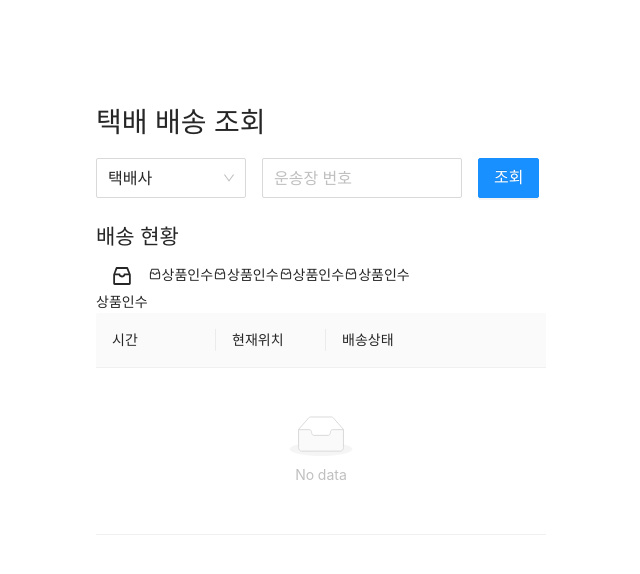
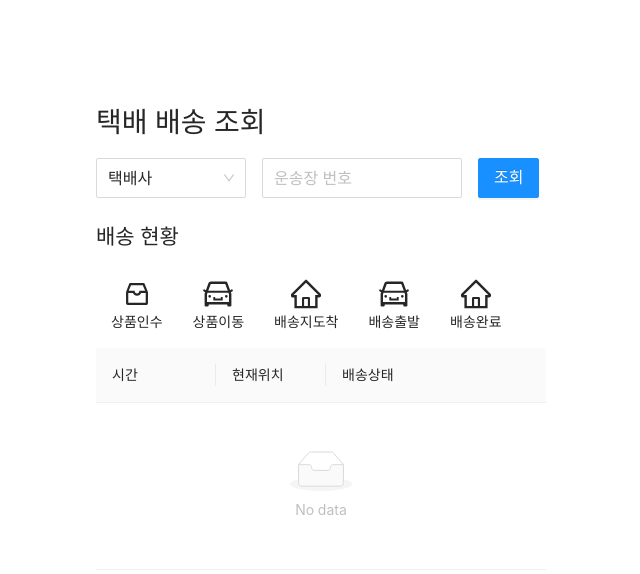
Before and after one commit to jeonjaekyun/testTrackingService_client, a React (Create React App) app: page / in a window 1280 px wide. Shown: the top 574 px of the page, without its empty margins (319-959 px from the left). Built offline with nearby package versions, Linux system fonts and the light colour scheme.

Commit message:
배송현황 이미지 추가

```diff
--- a/src/App.js
+++ b/src/App.js
@@ -1,7 +1,7 @@
 import React, { useState } from 'react';
 import './App.css';
 import "antd/dist/antd.css";
-import {CarOutlined, InboxOutlined, HomeOutlined} from '@ant-design/icons';
+import { CarOutlined, InboxOutlined, HomeOutlined } from '@ant-design/icons';
 import axios from 'axios';
 import {
   Input, Button, Select,
@@ -19,17 +19,17 @@ function App() {
     {
       title: '시간',
       dataIndex: 'timeString',
-      width:120
+      width: 120
     },
     {
       title: '현재위치',
       dataIndex: 'where',
-      width:110
+      width: 110
     },
     {
       title: '배송상태',
       dataIndex: 'kind',
-      width:220
+      width: 220
     }
   ];
 
@@ -64,14 +64,17 @@ function App() {
     axios.post('/api/lookup', body)
       .then(response => {
         if (response.data.success) {
-          console.log(response.data.trackingInfo);
+          console.log(response.data.trackingInfo.level);
           console.log(response.data.trackingInfo.trackingDetails);
           setTrackingDetails(response.data.trackingInfo.trackingDetails);
+          let level = String(response.data.trackingInfo.level);
+          document.getElementById(`level${level}`).style.color = 'lightgreen';
         } else {
-          alert('배송 조회 실패!!');
+          alert(response.data.msg);
         }
       })
   }
+
 
   return (
     <div style={{ width: '100%', margin: '0' }}>
@@ -100,26 +103,27 @@ function App() {
         <div>
           <br />
           <h2>배송 현황</h2>
-          <div style={{display:'flex', textAlign:'center'}}>
-            <div>
-              <InboxOutlined style={{fontSize:'24px'}}/><br/>
+            <div style={{ display: 'flex', textAlign: 'center' }}>
+              <div id='level1'></div>
+              <div id='level2' style={{ margin: '15px' }}>
+                <InboxOutlined style={{ fontSize: '30px' }} /><br />
                 상품인수
               </div>
-            <div>
-              <InboxOutlined/>
-              상품인수
+              <div id='level3' style={{ margin: '15px' }}>
+                <CarOutlined style={{ fontSize: '30px' }} /><br />
+                상품이동
               </div>
-            <div>
-              <InboxOutlined/>
-              상품인수
+              <div id='level4' style={{ margin: '15px' }}>
+                <HomeOutlined style={{ fontSize: '30px' }} /><br />
+                배송지도착
               </div>
-            <div>
-              <InboxOutlined/>
-              상품인수
+              <div id='level5' style={{ margin: '15px' }}>
+                <CarOutlined style={{ fontSize: '30px' }} /><br />
+                배송출발
               </div>
-            <div>
-              <InboxOutlined/>
-              상품인수
+              <div id='level6' style={{ margin: '15px' }}>
+                <HomeOutlined style={{ fontSize: '30px' }} /><br />
+                배송완료
               </div>
             </div>
           <Table
```
Lines whose indentation alone changed are shown as unchanged.
